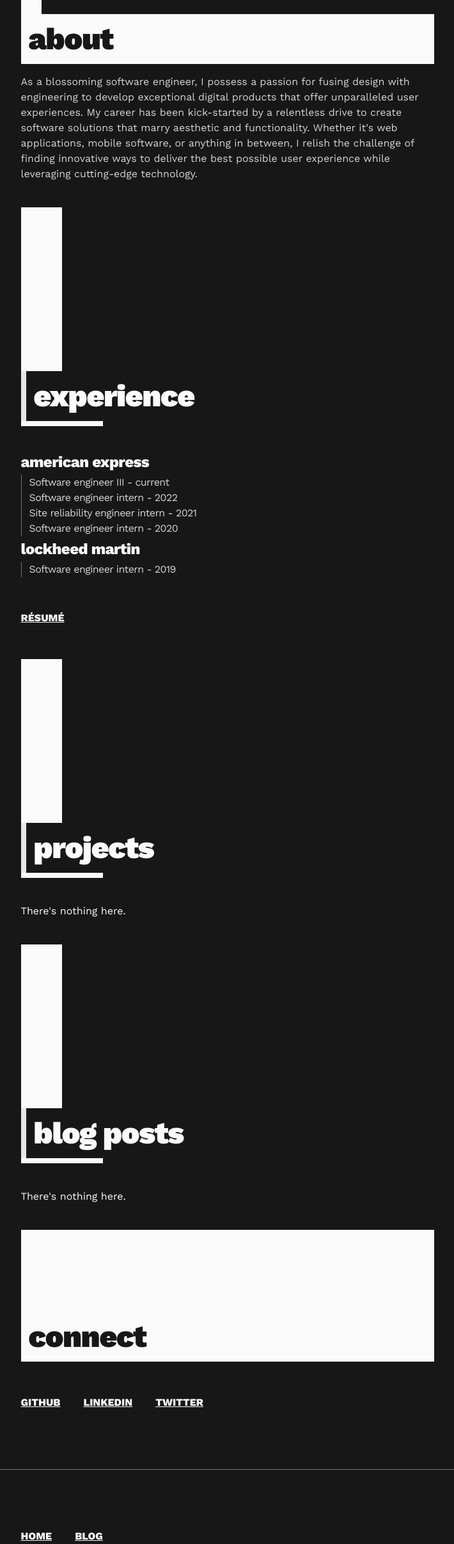
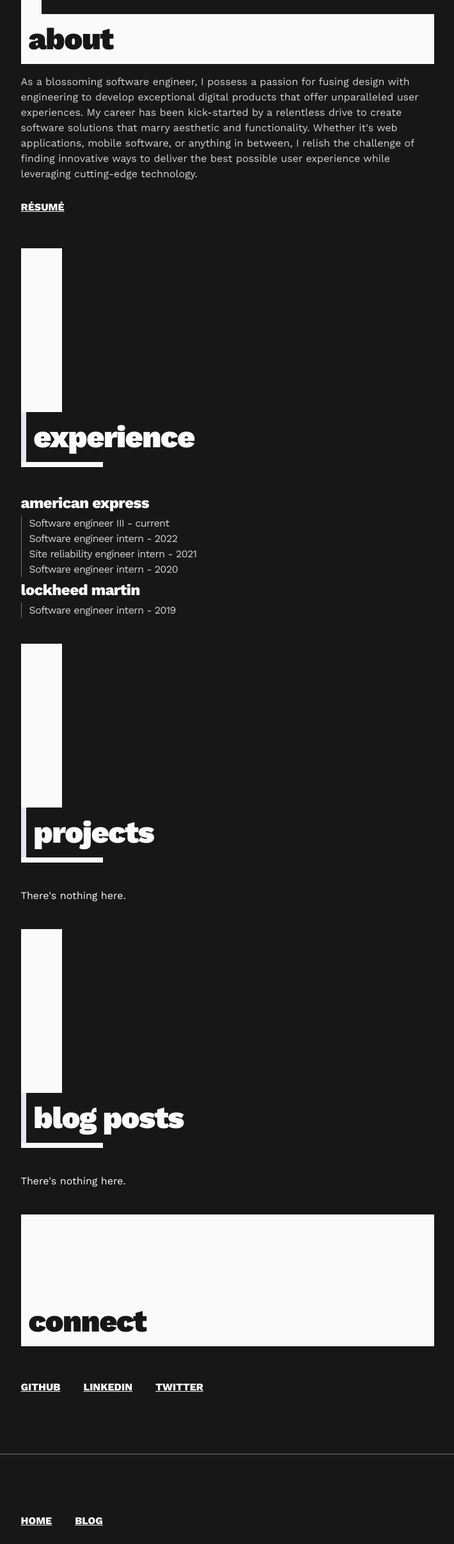
Before and after one commit to zacowan/site, a Next.js app: page / in a window 1280 px wide. Shown: the part 842-3255 px from the top of the page at 64% size, without its empty margins (284-994 px from the left). Built offline with nearby package versions, Linux system fonts and the light colour scheme.

Commit message:
feat(links): move, fix accessibility

```diff
--- a/app/globals.css
+++ b/app/globals.css
@@ -6,6 +6,7 @@
   html {
     @apply bg-neutral-900;
     @apply text-neutral-50;
+    scroll-behavior: smooth;
   }
 }
 
--- a/app/page.tsx
+++ b/app/page.tsx
@@ -69,6 +69,9 @@ export default function Home() {
               the challenge of finding innovative ways to deliver the best
               possible user experience while leveraging cutting-edge technology.
             </p>
+            <Anchor href={LINKS.linkedin} className="md:ml-0 mt-4 ml-3 block">
+              Résumé
+            </Anchor>
             <div className="w-16 h-48 bg-neutral-50 mt-10" />
           </div>
         </div>
@@ -98,9 +101,6 @@ export default function Home() {
                 </ul>
               </li>
             </ul>
-            <Anchor href={LINKS.linkedin} className="md:ml-0 mt-10 ml-3 block">
-              Résumé
-            </Anchor>
             <div className="w-16 h-48 bg-neutral-50 mt-10" />
           </div>
         </div>
@@ -179,10 +179,14 @@ export default function Home() {
         </div>
         <div className="flex justify-center">
           <div className="max-w-prose w-full mt-10">
-            <ul className="space-y-4 md:ml-0 ml-3">
-              <li className="space-x-4">
+            <ul className=" md:ml-0 ml-3 space-x-4 flex">
+              <li>
                 <Anchor href={LINKS.github}>GitHub</Anchor>
+              </li>
+              <li>
                 <Anchor href={LINKS.linkedin}>LinkedIn</Anchor>
+              </li>
+              <li>
                 <Anchor href={LINKS.twitter}>Twitter</Anchor>
               </li>
             </ul>
```
